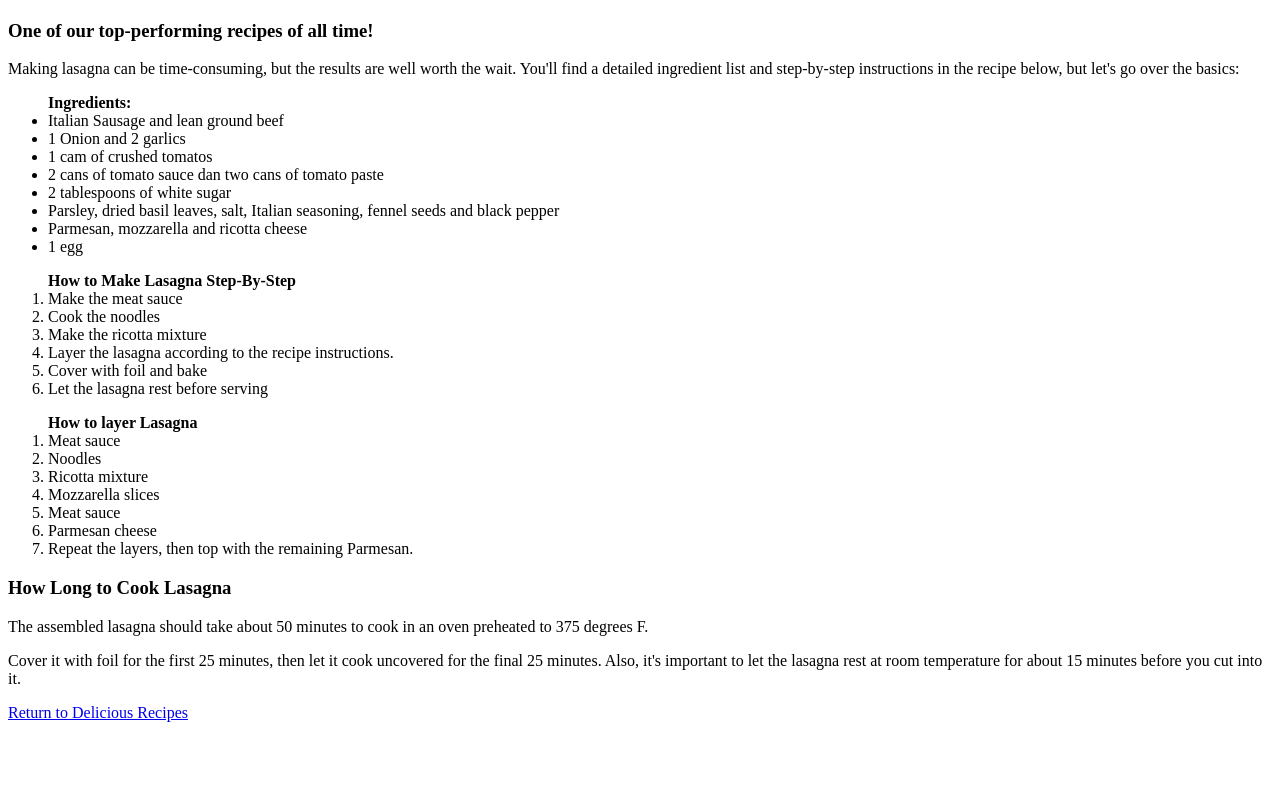
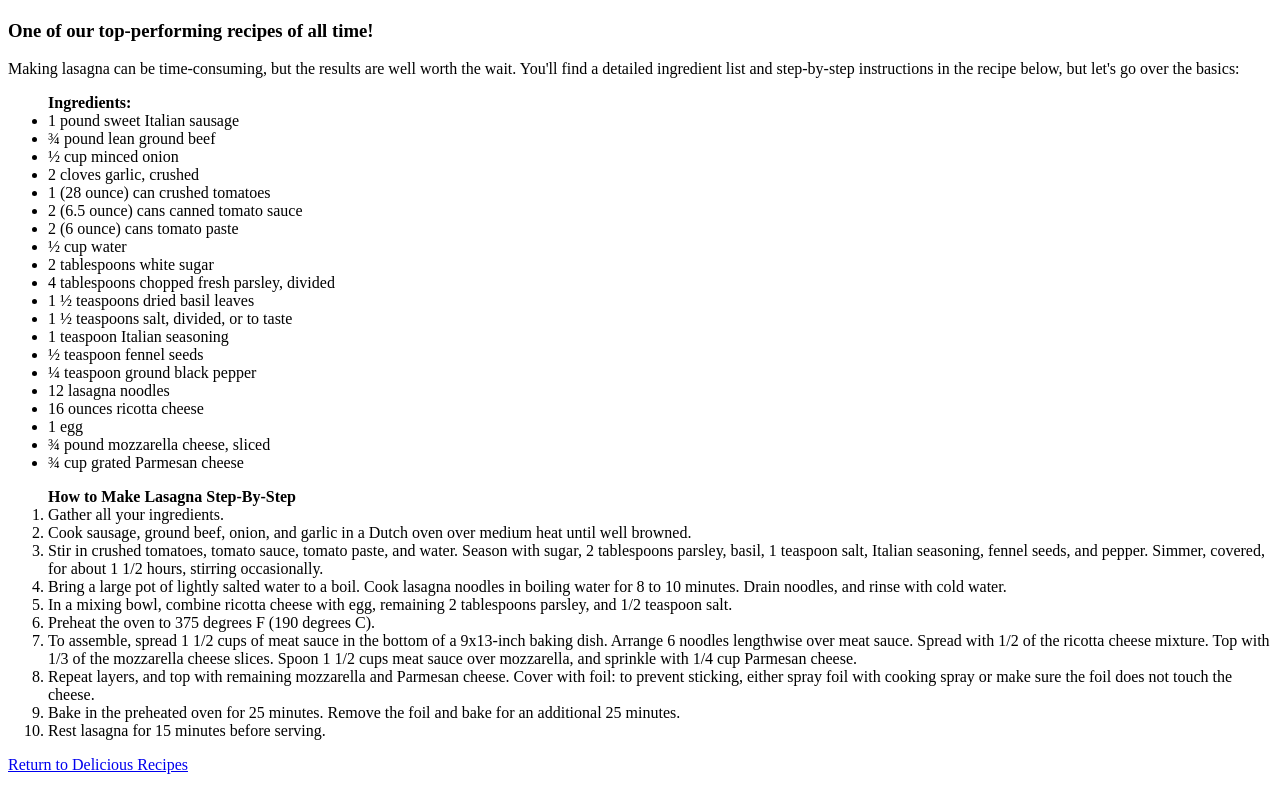
Before and after one commit to leosenff/odin-recipes, a plain HTML site: page recipes/lasagna.html in a window 1280 px wide. Shown: the part 483-1273 px from the top of the page. Before the commit the page ends 1221 px from the top, so only its background shows below. Drawn offline with Linux system fonts and the light colour scheme.

Commit message:
Update both list

```diff
--- a/recipes/lasagna.html
+++ b/recipes/lasagna.html
@@ -13,38 +13,40 @@
 
     <p>Making lasagna can be time-consuming, but the results are well worth the wait. You'll find a detailed ingredient list and step-by-step instructions in the recipe below, but let's go over the basics:</p>
     <ul><strong>Ingredients:</strong>
-        <li>Italian Sausage and lean ground beef</li>
-        <li>1 Onion and 2 garlics</li>
-        <li>1 cam of crushed tomatos</li>
-        <li>2 cans of tomato sauce dan two cans of tomato paste</li>
-        <li>2 tablespoons of white sugar</li>
-        <li>Parsley, dried basil leaves, salt, Italian seasoning, fennel seeds and black pepper</li>
-        <li>Parmesan, mozzarella and ricotta cheese</li>
+        <li>1 pound sweet Italian sausage</li>
+        <li>¾ pound lean ground beef</li>
+        <li>½ cup minced onion</li>
+        <li>2 cloves garlic, crushed</li>
+        <li>1 (28 ounce) can crushed tomatoes</li>
+        <li>2 (6.5 ounce) cans canned tomato sauce</li>
+        <li>2 (6 ounce) cans tomato paste</li>
+        <li>½ cup water</li>
+        <li>2 tablespoons white sugar</li>
+        <li>4 tablespoons chopped fresh parsley, divided</li>
+        <li>1 ½ teaspoons dried basil leaves</li>
+        <li>1 ½ teaspoons salt, divided, or to taste</li>
+        <li>1 teaspoon Italian seasoning</li>
+        <li>½ teaspoon fennel seeds</li>
+        <li>¼ teaspoon ground black pepper</li>
+        <li>12 lasagna noodles</li>
+        <li>16 ounces ricotta cheese</li>
         <li>1 egg</li>
+        <li>¾ pound mozzarella cheese, sliced</li>
+        <li>¾ cup grated Parmesan cheese</li>
     </ul>
 
     <ol><strong>How to Make Lasagna Step-By-Step</strong>
-        <li>Make the meat sauce</li>
-        <li>Cook the noodles</li>
-        <li>Make the ricotta mixture</li>
-        <li>Layer the lasagna according to the recipe instructions.</li>
-        <li>Cover with foil and bake</li>
-        <li>Let the lasagna rest before serving</li>
+        <li>Gather all your ingredients.</li>
+        <li>Cook sausage, ground beef, onion, and garlic in a Dutch oven over medium heat until well browned.</li>
+        <li>Stir in crushed tomatoes, tomato sauce, tomato paste, and water. Season with sugar, 2 tablespoons parsley, basil, 1 teaspoon salt, Italian seasoning, fennel seeds, and pepper. Simmer, covered, for about 1 1/2 hours, stirring occasionally.</li>
+        <li>Bring a large pot of lightly salted water to a boil. Cook lasagna noodles in boiling water for 8 to 10 minutes. Drain noodles, and rinse with cold water.</li>
+        <li>In a mixing bowl, combine ricotta cheese with egg, remaining 2 tablespoons parsley, and 1/2 teaspoon salt.</li>
+        <li>Preheat the oven to 375 degrees F (190 degrees C).</li>
+        <li>To assemble, spread 1 1/2 cups of meat sauce in the bottom of a 9x13-inch baking dish. Arrange 6 noodles lengthwise over meat sauce. Spread with 1/2 of the ricotta cheese mixture. Top with 1/3 of the mozzarella cheese slices. Spoon 1 1/2 cups meat sauce over mozzarella, and sprinkle with 1/4 cup Parmesan cheese.</li>
+        <li>Repeat layers, and top with remaining mozzarella and Parmesan cheese. Cover with foil: to prevent sticking, either spray foil with cooking spray or make sure the foil does not touch the cheese.</li>
+        <li>Bake in the preheated oven for 25 minutes. Remove the foil and bake for an additional 25 minutes.</li>
+        <li>Rest lasagna for 15 minutes before serving.</li>
     </ol>
-
-    <ol><strong>How to layer Lasagna</strong>
-        <li>Meat sauce</li>
-        <li>Noodles</li>
-        <li>Ricotta mixture</li>
-        <li>Mozzarella slices</li>
-        <li>Meat sauce</li>
-        <li>Parmesan cheese</li>
-        <li>Repeat the layers, then top with the remaining Parmesan.</li>
-    </ol>
-
-    <h3>How Long to Cook Lasagna</h3>
-    <p>The assembled lasagna should take about 50 minutes to cook in an oven preheated to 375 degrees F.
-    <p>Cover it with foil for the first 25 minutes, then let it cook uncovered for the final 25 minutes. Also, it's important to let the lasagna rest at room temperature for about 15 minutes before you cut into it.</p>
 
     <p><a href="../index.html">Return to Delicious Recipes</a></p>
 </body>
```
